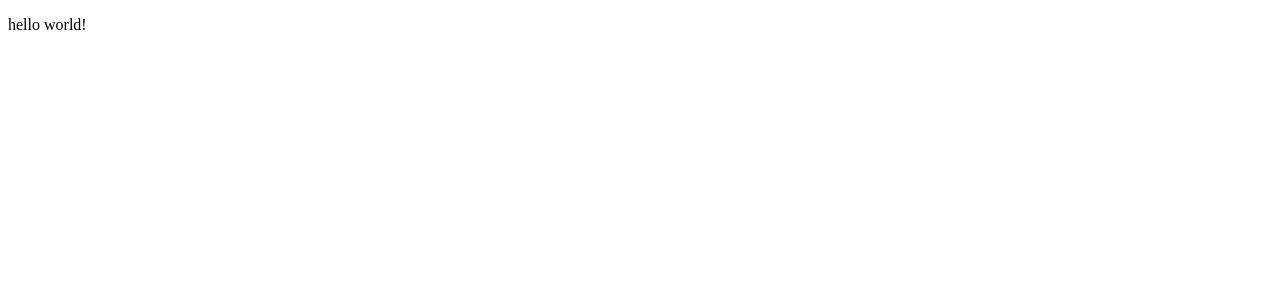
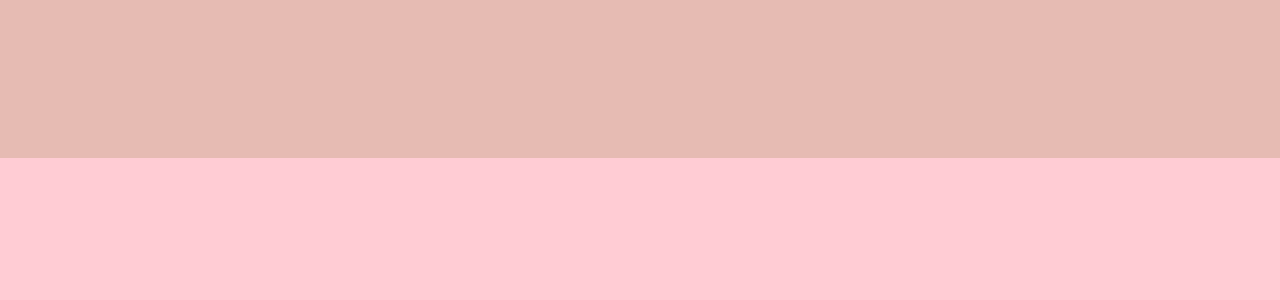
Before and after one commit to crispynoodlesoup/mabu-mabu, a React (Vite) app: page / in a window 1280 px wide. Shown: the top 300 px of the page. Built offline with nearby package versions, Linux system fonts and the light colour scheme.

Commit message:
create an infinite scrolling background

```diff
--- a/index.html
+++ b/index.html
@@ -4,6 +4,7 @@
     <meta charset="UTF-8" />
     <meta name="viewport" content="width=device-width, initial-scale=1.0" />
     <title>Mabu Mabu!</title>
+    <link rel="stylesheet">
   </head>
   <body>
     <div id="root"></div>
--- a/src/App.jsx
+++ b/src/App.jsx
@@ -1,9 +1,18 @@
+import style from "./style.module.css";
+
 function App() {
+  let backgroundLength = 9;
+  let backgroundArray = [];
+  for(let i = 0; i < backgroundLength; i++)
+    backgroundArray.push(i);
+
   return (
-    <>
-      <p>hello world!</p>
-    </>
-  )
+    <div className={style.home}>
+      <div className={style.background}>
+        {backgroundArray.map((panelNum) => <div key={panelNum}></div>)}
+      </div>
+    </div>
+  );
 }
 
-export default App
+export default App;
--- /dev/null
+++ b/src/style.module.css
@@ -0,0 +1,47 @@
+* {
+    margin: 0;
+    padding: 0;
+    box-sizing: border-box;
+}
+
+@keyframes backgroundScroll {
+    0% {
+        top: -300vh;
+    }
+    100% {
+        top: 0;
+    }
+}
+
+.home {
+    font-family: system-ui, -apple-system, BlinkMacSystemFont, 'Segoe UI', Roboto, Oxygen, Ubuntu, Cantarell, 'Open Sans', 'Helvetica Neue', sans-serif;
+    position: relative;
+    min-height: 100vh;
+    overflow: hidden;
+}
+
+.background {
+    z-index: -1;
+    position: absolute;
+    height: 100vh;
+    width: 100vw;
+
+    animation: backgroundScroll 20s linear infinite;
+}
+
+.background div {
+    height: 100%;
+    width: 100%;
+}
+
+.background div:nth-child(3n) {
+    background-color: hsl(350, 100%, 90%);
+}
+
+.background div:nth-child(3n + 1) {
+    background-color: hsl(40, 100%, 90%);
+}
+
+.background div:nth-child(3n + 2) {
+    background-color: hsl(10, 50%, 80%);
+}
```
